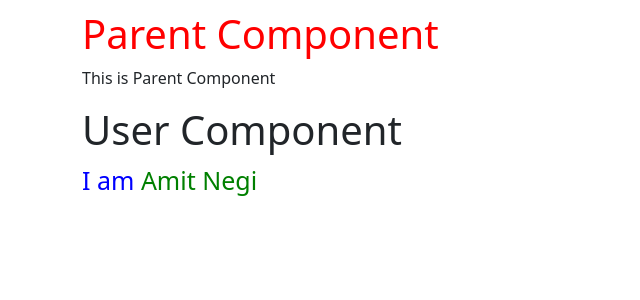
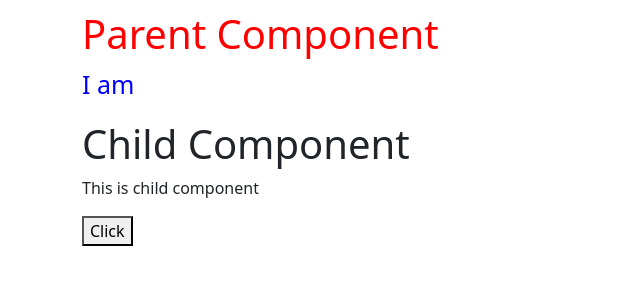
Before and after one commit to amit-negi-23/Learning-Angular, an Angular app: page / in a window 1280 px wide. Shown: the top 300 px of the page, without its empty margins (0-640 px from the left). Built offline with nearby package versions, Linux system fonts and the light colour scheme.

Commit message:
task 10 : Clild to  Parent ( @Output() )

```diff
--- a/src/app/app.component.css
+++ b/src/app/app.component.css
@@ -2,3 +2,12 @@ h1{
     color: red;
     margin-top: 10px;
 }
+
+p{
+    color: blue;
+    font-weight: 500;
+    font-size: 25px;
+}
+span{
+    color: green;
+}
--- a/src/app/app.component.html
+++ b/src/app/app.component.html
@@ -1,6 +1,7 @@
 <div class="container">
     <h1>Parent Component</h1>
-    <p>This is Parent Component</p>
+    <p>I am <span>{{fname}}</span></p>
 
-    <app-user [name] = 'studentName'></app-user>
+
+    <app-child (addItemEvent)="addItem($event)"></app-child>
 </div>
--- a/src/app/app.component.ts
+++ b/src/app/app.component.ts
@@ -1,16 +1,20 @@
 import { Component } from '@angular/core';
 import { RouterOutlet } from '@angular/router';
-import { UserComponent } from './user/user.component';
+import { ChildComponent } from './child/child.component';
+
 
 
 @Component({
   selector: 'app-root',
   standalone: true,
-  imports: [RouterOutlet,UserComponent],
+  imports: [RouterOutlet,ChildComponent],
   templateUrl: './app.component.html',
   styleUrl: './app.component.css'
 
 })
 export class AppComponent {
-  studentName = 'Amit Negi'
+  fname = ''
+  addItem(val:string){
+    this.fname = val
+  }
 }
--- /dev/null
+++ b/src/app/child/child.component.html
@@ -0,0 +1,3 @@
+<h1>Child Component</h1>
+<p>This is child component</p>
+<button (click)="addItem()">Click</button>
--- /dev/null
+++ b/src/app/child/child.component.ts
@@ -0,0 +1,17 @@
+import { Component, EventEmitter, Output } from '@angular/core';
+
+@Component({
+  selector: 'app-child',
+  standalone: true,
+  imports: [],
+  templateUrl: './child.component.html',
+  styleUrl: './child.component.css'
+})
+export class ChildComponent {
+
+  @Output() addItemEvent = new EventEmitter<string>();
+
+  addItem(){
+    this.addItemEvent.emit('Rashmi')
+  }
+}
--- a/src/app/user/user.component.css
+++ /dev/null
@@ -1,8 +0,0 @@
-p{
-    color: blue;
-    font-size: 25px;
-    font-weight: 500;
-}
-span{
-    color: green;
-}
--- a/src/app/user/user.component.html
+++ /dev/null
@@ -1,2 +0,0 @@
-<h1>User Component</h1>
-<p>I am <span>{{name}}</span></p>
```
Also changed, not shown: src/app/user/user.component.ts (deleted, +0 -12 lines), src/app/child/child.component.css (added), 1 other file (tests, documents, lock files or other folders).
